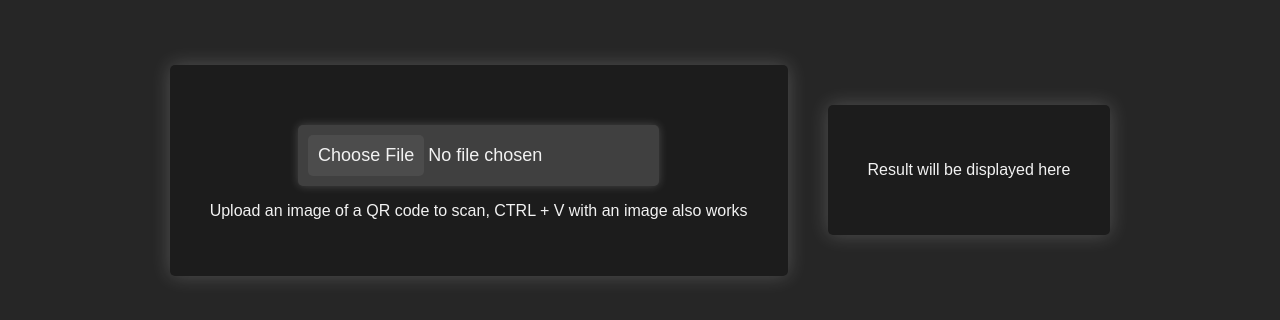
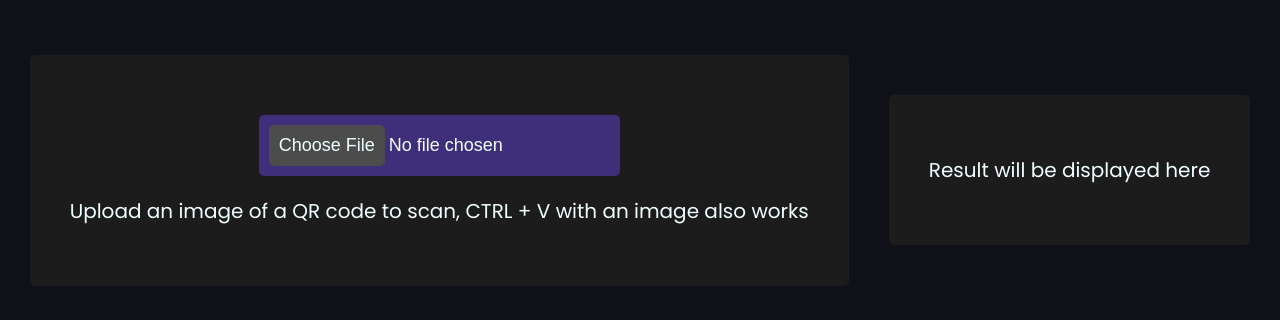
Before and after one commit to daviirodrig/QrReader, a website built with webpack: page src/index.html in a window 1280 px wide. Shown: the part 230-550 px from the top of the page. Built offline with nearby package versions, Linux system fonts and the light colour scheme.

Commit message:
update css

```diff
--- a/src/index.html
+++ b/src/index.html
@@ -4,60 +4,6 @@
 <head>
   <meta charset="UTF-8">
   <title>QR Code Reader</title>
-  <style>
-    body {
-      margin: 0;
-      padding: 0;
-      background-color: #262626;
-      color: #f2f2f2;
-      font-family: Arial, sans-serif;
-    }
-
-    #wrapper {
-      display: flex;
-      flex-wrap: wrap;
-      justify-content: center;
-      align-items: center;
-      height: 100vh;
-    }
-
-    .content {
-      background-color: #1c1c1c;
-      color: #f2f2f2;
-      padding: 40px;
-      box-shadow: 0 0 20px rgba(255, 255, 255, 0.2);
-      border-radius: 5px;
-      margin: 20px;
-      text-align: center;
-    }
-
-    input[type="file"] {
-      margin-top: 20px;
-      padding: 10px;
-      border: none;
-      border-radius: 5px;
-      box-shadow: 0 0 10px rgba(255, 255, 255, 0.2);
-      font-size: 18px;
-      color: #f2f2f2;
-      background-color: #404040;
-      cursor: pointer;
-    }
-
-    input[type="file"]::-webkit-file-upload-button {
-      background-color: #4c4c4c;
-      color: #f2f2f2;
-      padding: 10px;
-      border: none;
-      border-radius: 5px;
-      font-size: 18px;
-      cursor: pointer;
-    }
-
-    input[type="file"]::-webkit-file-upload-button:hover {
-      background-color: #3d3d3d;
-    }
-
-  </style>
 </head>
 
 <body>
--- a/src/index.ts
+++ b/src/index.ts
@@ -1,3 +1,4 @@
+import "./main.css"
 import jsQR from "jsqr";
 
 const fileInput = document.querySelector<HTMLInputElement>("#file-input")!;
--- a/src/main.css
+++ b/src/main.css
@@ -0,0 +1,52 @@
+@import url("https://fonts.googleapis.com/css2?family=Poppins&display=swap");
+
+body {
+  margin: 0;
+  padding: 0;
+  background-color: #101019;
+  color: #f0ffff;
+  font-family: "Poppins", sans-serif;
+}
+
+#wrapper {
+  display: flex;
+  flex-wrap: wrap;
+  justify-content: center;
+  align-items: center;
+  height: 100vh;
+}
+
+.content {
+  background-color: #1c1c1c;
+  color: #f0ffff;
+  padding: 40px;
+  border-radius: 5px;
+  margin: 20px;
+  text-align: center;
+  font-size: 20px;
+}
+
+input[type="file"] {
+  margin-top: 20px;
+  padding: 10px;
+  border: none;
+  border-radius: 5px;
+  font-size: 18px;
+  color: #f0ffff;
+  background-color: #3f2f7a;
+  cursor: pointer;
+}
+
+input[type="file"]::-webkit-file-upload-button {
+  background-color: #4c4c4c;
+  color: #f0ffff;
+  padding: 10px;
+  border: none;
+  border-radius: 5px;
+  font-size: 18px;
+  cursor: pointer;
+}
+
+input[type="file"]::-webkit-file-upload-button:hover {
+  background-color: #3d3d3d;
+}
```
